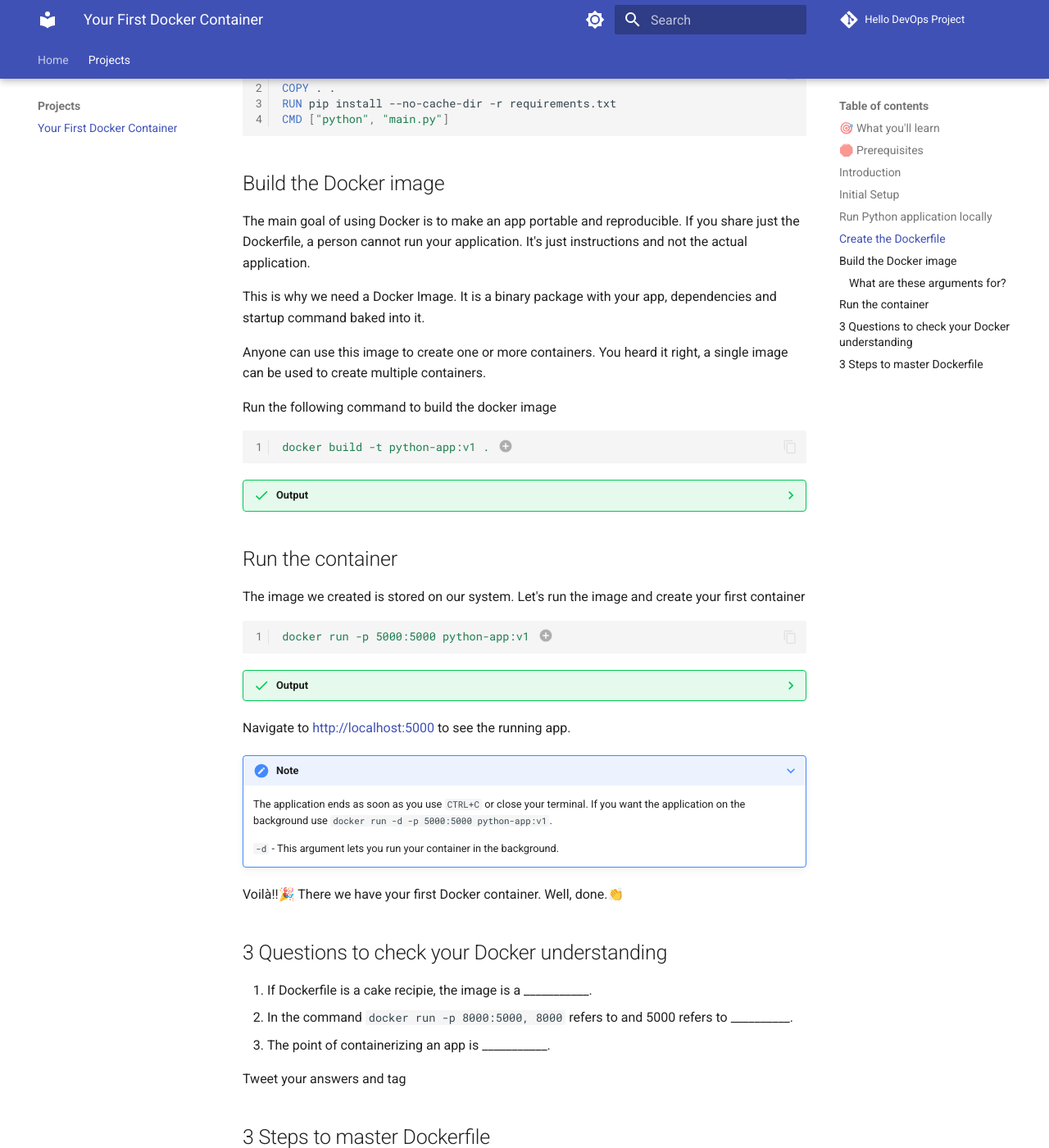
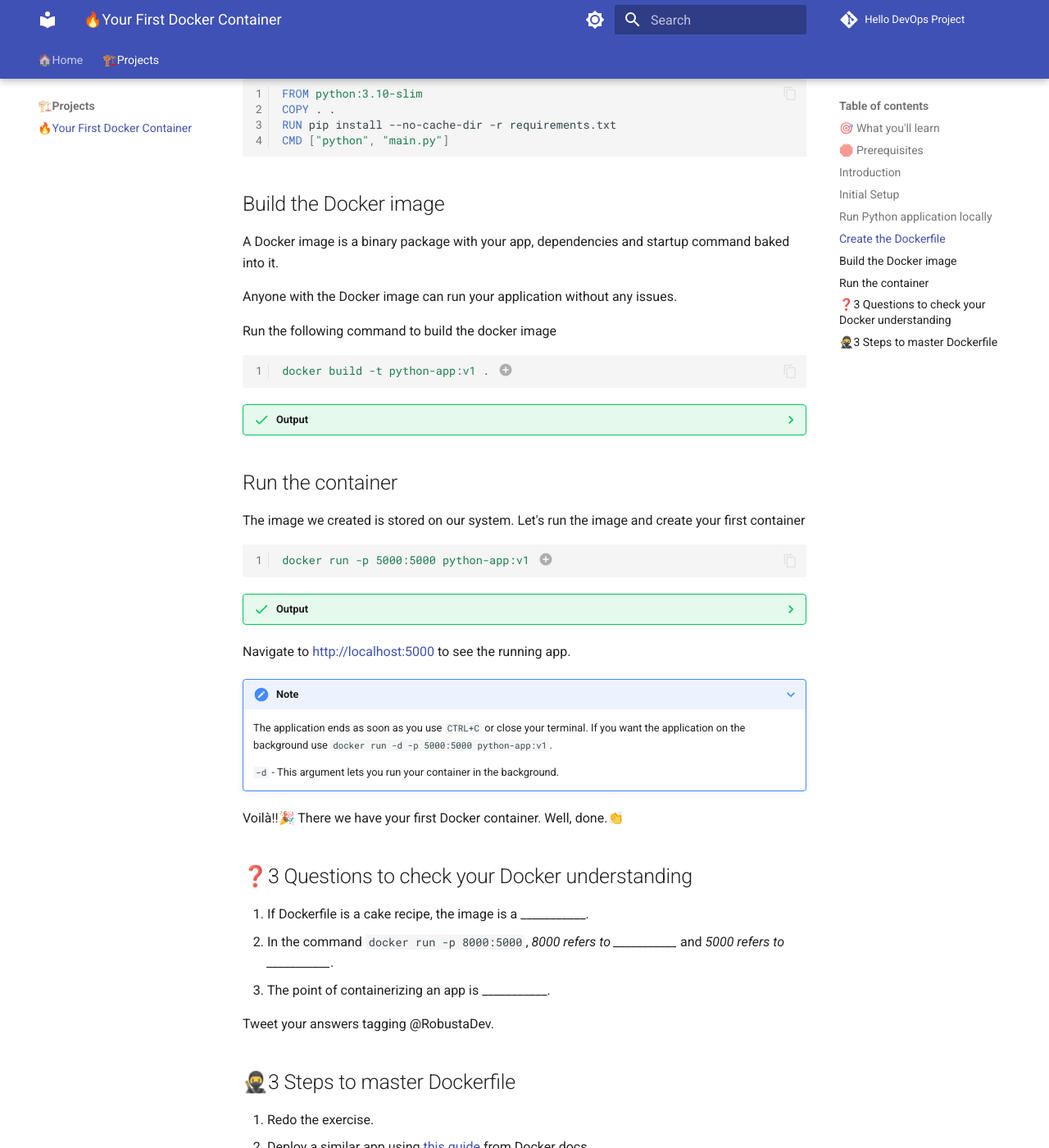
Before and after one commit to robusta-dev/Hello-DevOps-Project, an MkDocs documentation site: the page built from docs/projects/buildpythonlocally/yourfirstproject.md, in a window 1280 px wide and 1400 px high, scrolled down 2426 px. Shown: the whole window at 82% size. Built offline with MkDocs 1.6.1 and Material for MkDocs 9.7.7, drawn with Linux system fonts in a browser that asks for light colours; comment, search, counter and statistics services are not loaded; some of the changed text lies outside the part shown.

Commit message:
Updated Project1

````diff
--- a/docs/projects/buildpythonlocally/yourfirstproject.md
+++ b/docs/projects/buildpythonlocally/yourfirstproject.md
@@ -68,18 +68,16 @@ This is the result of the previous steps.
 
 ## Build the Docker image
 
-The main goal of using Docker is to make an app portable and reproducible. If you share just the Dockerfile, a person cannot run your application. It's just instructions and not the actual application.
+A Docker image is a binary package with your app, dependencies and startup command baked into it.
 
-This is why we need a Docker Image. It is a binary package with your app, dependencies and startup command baked into it.
-
-Anyone can use this image to create one or more containers. You heard it right, a single image can be used to create multiple containers.
+Anyone with the Docker image can run your application without any issues.
 
 Run the following command to build the docker image
 ```yaml linenums="1"
 docker build -t python-app:v1 . # (1)!
 ```
 
-1.  ### What are these arguments for?
+1.  **What are these arguments for?**
 
     `-t` - Used to tag the image, in this case `v1`. You can create multiple versions of the same image with different tags.
 
@@ -117,15 +115,15 @@ Navigate to [http://localhost:5000](http://localhost:5000) to see the running ap
 
 Voilà!!🎉 There we have your first Docker container. Well, done.👏
 
-## 3 Questions to check your Docker understanding
+## ❓3 Questions to check your Docker understanding
 
-1. If Dockerfile is a cake recipie, the image is a ___________.
-2. In the command `docker run -p 8000:5000, 8000` refers to  and 5000 refers to \__________.
+1. If Dockerfile is a cake recipe, the image is a ___________.
+2. In the command `docker run -p 8000:5000`, *8000 refers to ___________* and *5000 refers to ___________*.
 3. The point of containerizing an app is ___________.
 
-Tweet your answers and tag
+Tweet your answers tagging @RobustaDev.
 
-## 3 Steps to master Dockerfile
-1. Redo the exercise again.
+## 🥷3 Steps to master Dockerfile
+1. Redo the exercise.
 2. Deploy a similar app using [this guide](https://docs.docker.com/language/python/build-images/) from Docker docs.
-3.
+3. Containerize [this](https://github.com/darkmavis1980/flask-python-3-docker) application.
--- a/mkdocs.yml
+++ b/mkdocs.yml
@@ -125,10 +125,10 @@ extra:
 
 # Page tree
 nav:
-  - Home: index.md
-  - "Projects":
+  - 🏠Home: index.md
+  - "🏗️Projects":
         # - "Introduction": "projects/buildpythonlocally/introduction.md"
-      - "Your First Docker Container": "projects/buildpythonlocally/yourfirstproject.md"
+      - "🔥Your First Docker Container": "projects/buildpythonlocally/yourfirstproject.md"
         # - "About": "projects/meme-generator/about.md"
         # - "Local Build": "projects/meme-generator/localbuild.md"
         # - "Docker": "projects/meme-generator/docker.md"
````
Also changed, not shown: other parts of docs/projects/buildpythonlocally/yourfirstproject.md (+5 -5 lines).
